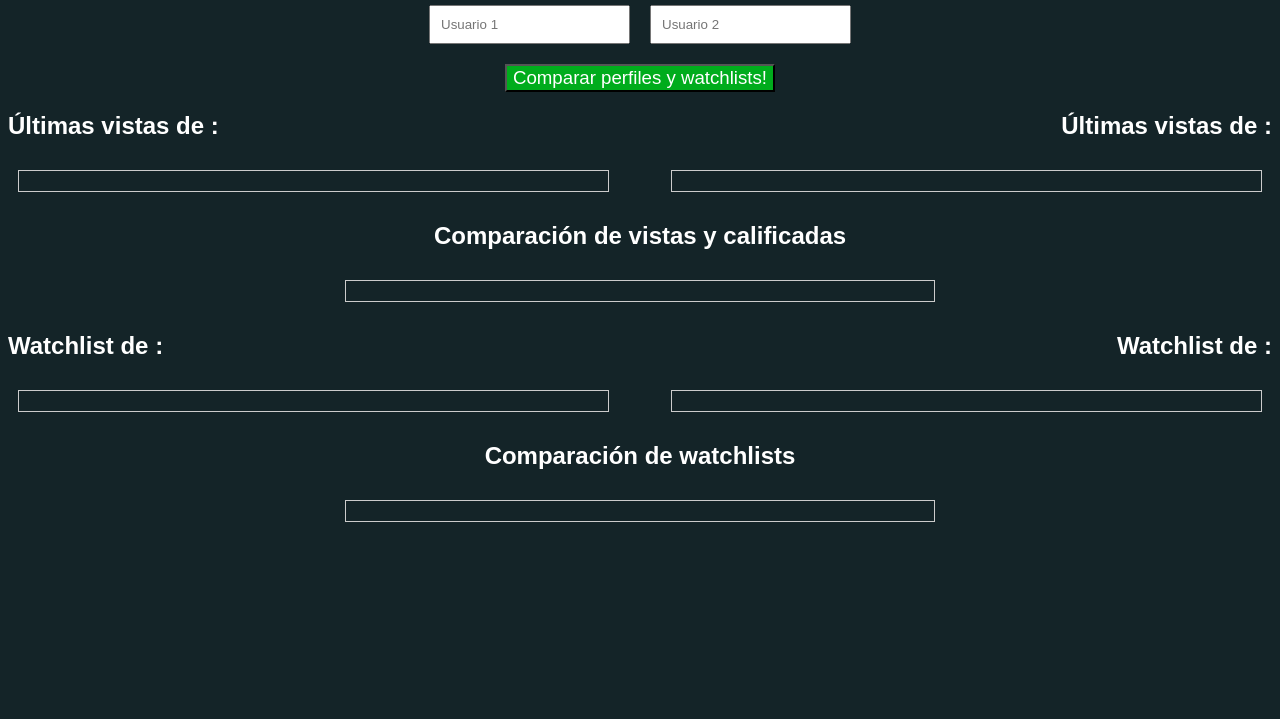
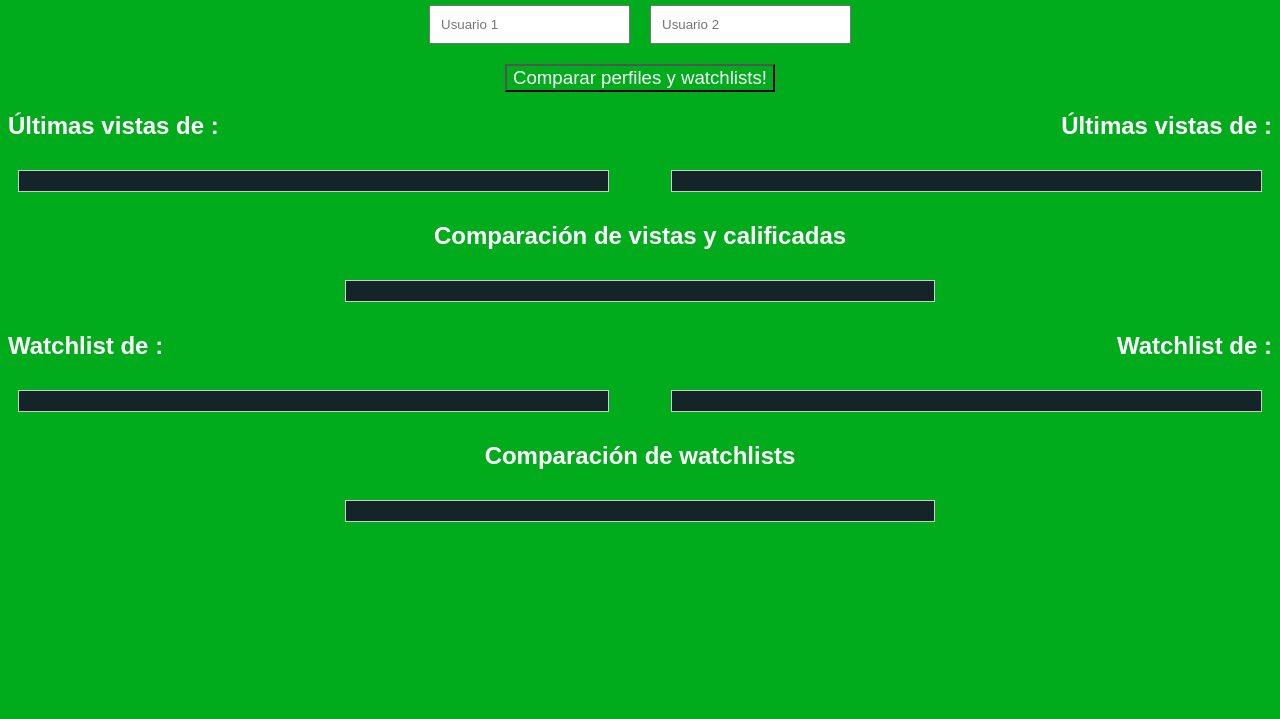
Before and after one commit to maciasvt/letterboxdcompare, a website: page public/index.html in a window 1280 px wide. Shown: the part 81-800 px from the top of the page. Drawn offline with Linux system fonts and the light colour scheme.

Commit message:
Update index.html

```diff
--- a/public/index.html
+++ b/public/index.html
@@ -16,7 +16,7 @@
             flex-direction: column;
             align-items: center;
             color:white;
-            background-color: #142428;
+            background-color: #00ac1c;
             font-family: Arial, Helvetica, sans-serif;
         }
 
```
